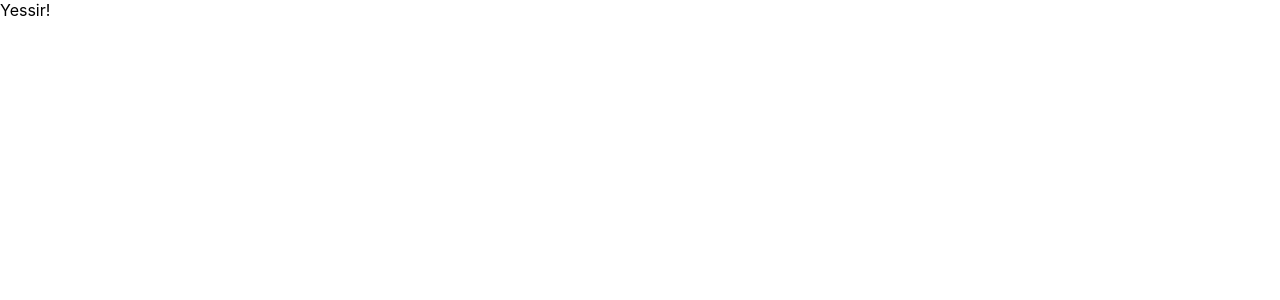
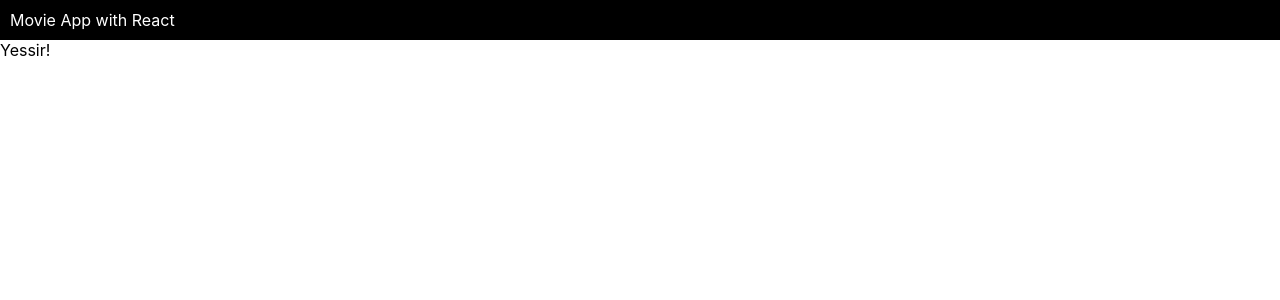
Before and after one commit to 730photo/MovieAppWithReact, a React (Create React App) app: page / in a window 1280 px wide. Shown: the top 300 px of the page. Built offline with nearby package versions, Linux system fonts and the light colour scheme.

Commit message:
added header

```diff
--- a/src/App.js
+++ b/src/App.js
@@ -1,9 +1,22 @@
+import styled from "styled-components";
+
+const Container = styled.div`
+  display: flex;
+  flex-direction: column;
+`;
+
+const Header = styled.div`
+display: flex;
+flex-direction: row;
+background-color: black;
+color: white;
+padding: 10px;
+`;
+
 function App() {
-  return (
-    <div className="App">
-      Yessir!
-    </div>
-  );
+  return <Container>
+    <Header>Movie App with React</Header>
+    Yessir!</Container>;
 }
 
 export default App;
```
